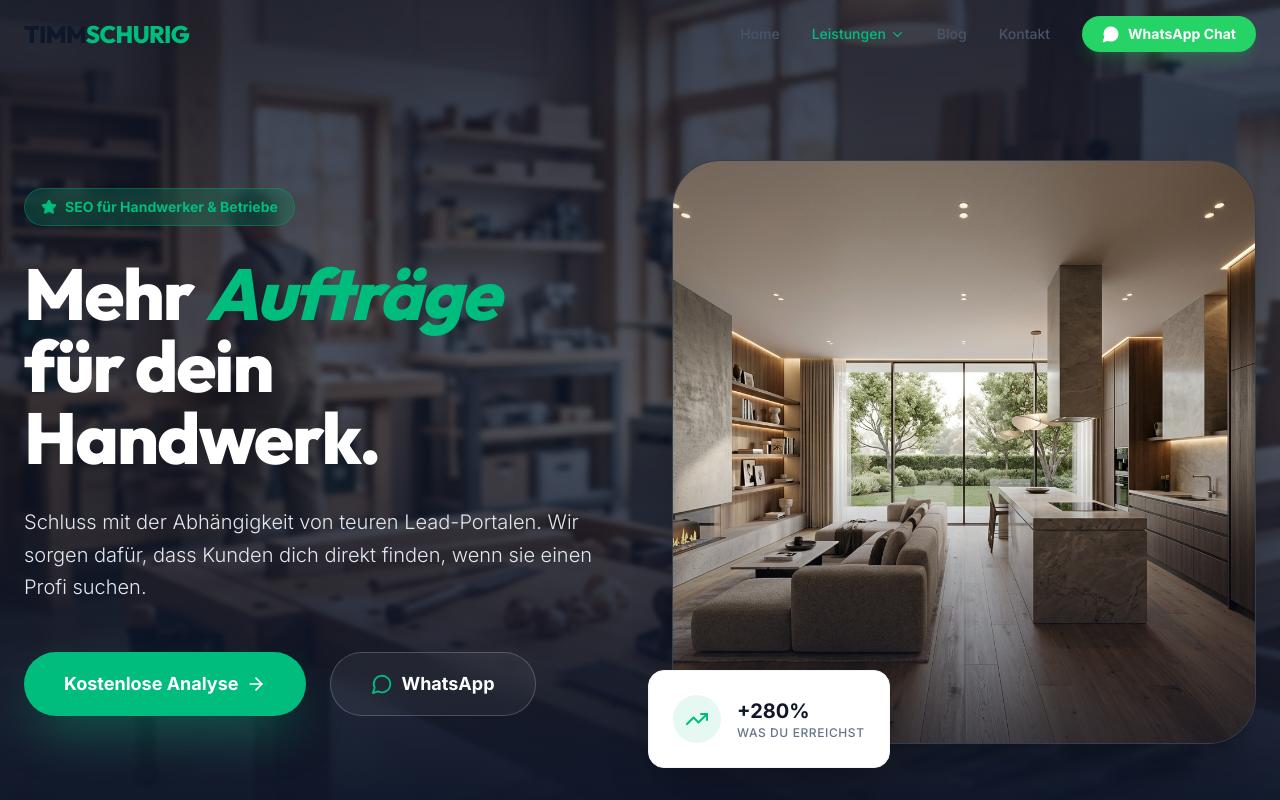
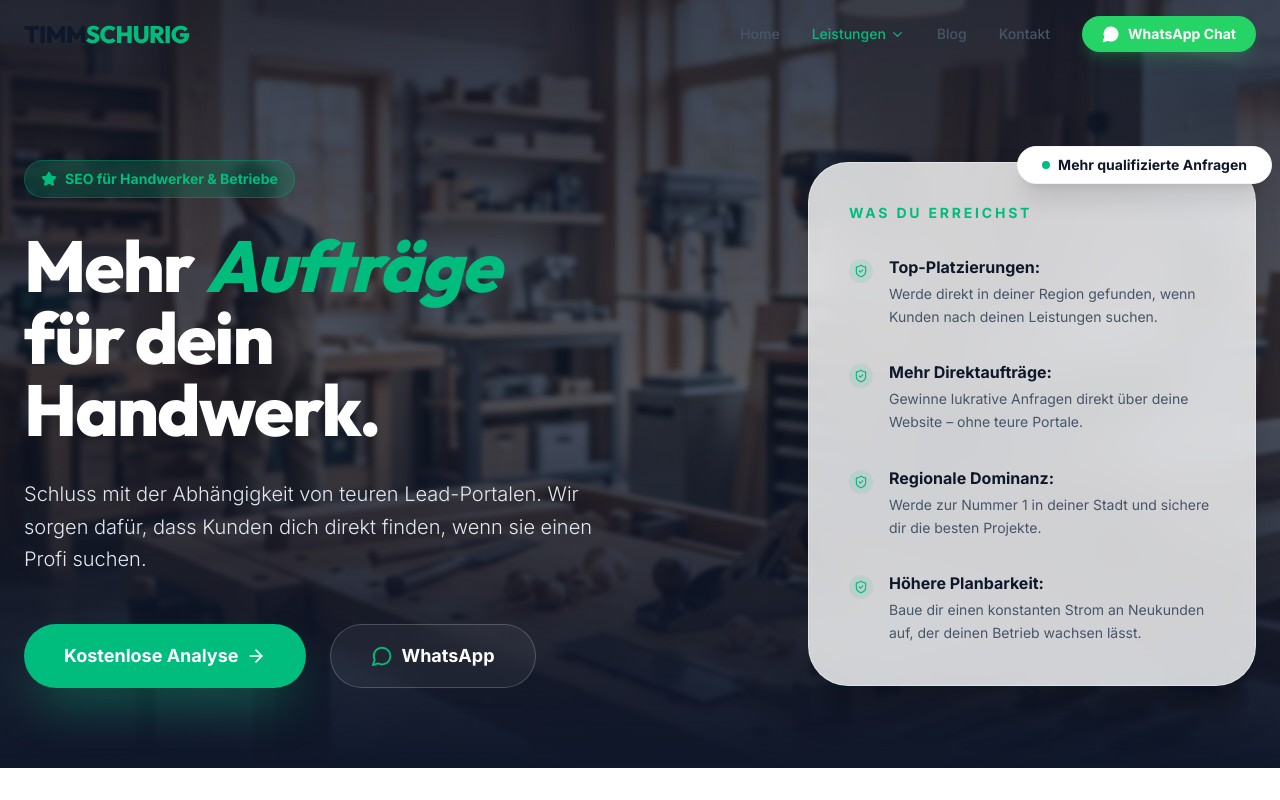
Before and after one commit to timmsug-source/website-linkedin, a Next.js app: page /leistungen/seo-geo/handwerker in a window 1280 px wide. Shown: the top 800 px of the page. Built offline with nearby package versions, Linux system fonts and the light colour scheme.

Commit message:
feat: implement glassmorphism benefits card in Handwerker hero

```diff
--- a/src/components/lp/HandwerkerSections.tsx
+++ b/src/components/lp/HandwerkerSections.tsx
@@ -68,25 +68,52 @@ export function HandwerkerHero() {
             transition={{ duration: 0.6, delay: 0.2 }}
             className="relative hidden lg:block"
           >
-            <div className="relative rounded-[3rem] overflow-hidden shadow-2xl border border-white/10 bg-slate-800 aspect-square">
-                <Image
-                  src="/images/handwerker_success.png"
-                  alt="SEO Erfolg für Handwerker Visualisierung"
-                  fill
-                  className="object-cover"
-                  priority
-                />
-                <div className="absolute inset-0 bg-gradient-to-t from-slate-900 via-transparent to-transparent opacity-60" />
-            </div>
+            {/* Glassmorphism Benefits Card */}
+            <div className="relative">
+              {/* Badge */}
+              <div className="absolute -top-4 -right-4 z-20 bg-white rounded-full px-6 py-2 shadow-xl border border-slate-100 flex items-center gap-2">
+                <div className="w-2 h-2 rounded-full bg-accent animate-pulse" />
+                <span className="text-sm font-bold text-slate-900 whitespace-nowrap">Mehr qualifizierte Anfragen</span>
+              </div>
 
-            <div className="absolute -bottom-6 -left-6 bg-white rounded-2xl p-6 shadow-2xl border border-slate-100 z-10">
-              <div className="flex items-center gap-4">
-                <div className="w-12 h-12 rounded-full bg-accent/10 flex items-center justify-center text-accent">
-                  <TrendingUp size={24} />
-                </div>
-                <div>
-                  <p className="text-xl font-bold text-slate-900">+280%</p>
-                  <p className="text-xs text-slate-500 font-medium uppercase tracking-wider">Was du erreichst</p>
+              <div className="bg-white/80 backdrop-blur-xl rounded-[2.5rem] p-10 shadow-2xl border border-white/40 max-w-md ml-auto">
+                <p className="text-accent font-bold text-sm tracking-[0.2em] mb-8">WAS DU ERREICHST</p>
+
+                <div className="space-y-8">
+                  {[
+                    {
+                      title: "Top-Platzierungen",
+                      desc: "Werde direkt in deiner Region gefunden, wenn Kunden nach deinen Leistungen suchen."
+                    },
+                    {
+                      title: "Mehr Direktaufträge",
+                      desc: "Gewinne lukrative Anfragen direkt über deine Website – ohne teure Portale."
+                    },
+                    {
+                      title: "Regionale Dominanz",
+                      desc: "Werde zur Nummer 1 in deiner Stadt und sichere dir die besten Projekte."
+                    },
+                    {
+                      title: "Höhere Planbarkeit",
+                      desc: "Baue dir einen konstanten Strom an Neukunden auf, der deinen Betrieb wachsen lässt."
+                    }
+                  ].map((item, idx) => (
+                    <div key={idx} className="flex gap-4">
+                      <div className="w-6 h-6 rounded-full bg-accent/10 flex items-center justify-center shrink-0 mt-1">
+                        <motion.div
+                          initial={{ scale: 0 }}
+                          animate={{ scale: 1 }}
+                          transition={{ delay: 0.5 + (idx * 0.1) }}
+                        >
+                          <ShieldCheck size={14} className="text-accent" />
+                        </motion.div>
+                      </div>
+                      <div>
+                        <p className="font-bold text-slate-900 mb-1">{item.title}:</p>
+                        <p className="text-sm text-slate-600 leading-relaxed">{item.desc}</p>
+                      </div>
+                    </div>
+                  ))}
                 </div>
               </div>
             </div>
```
